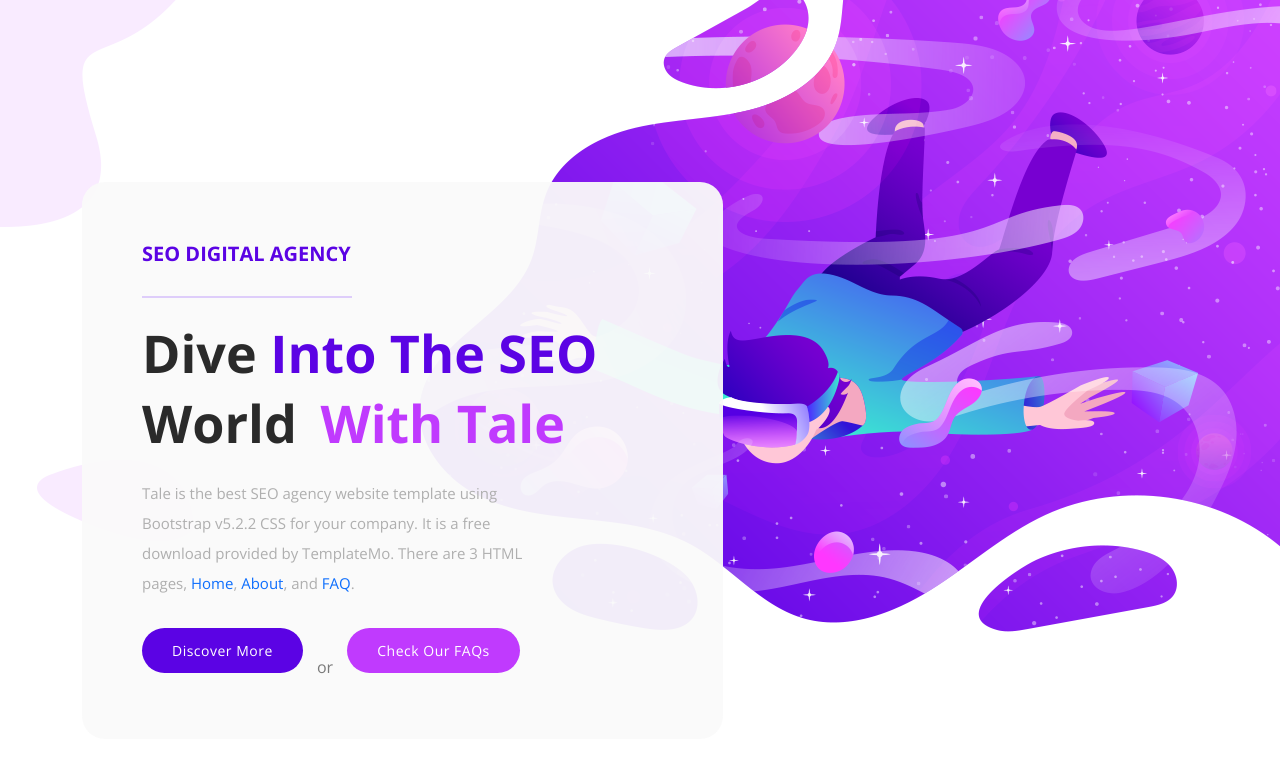
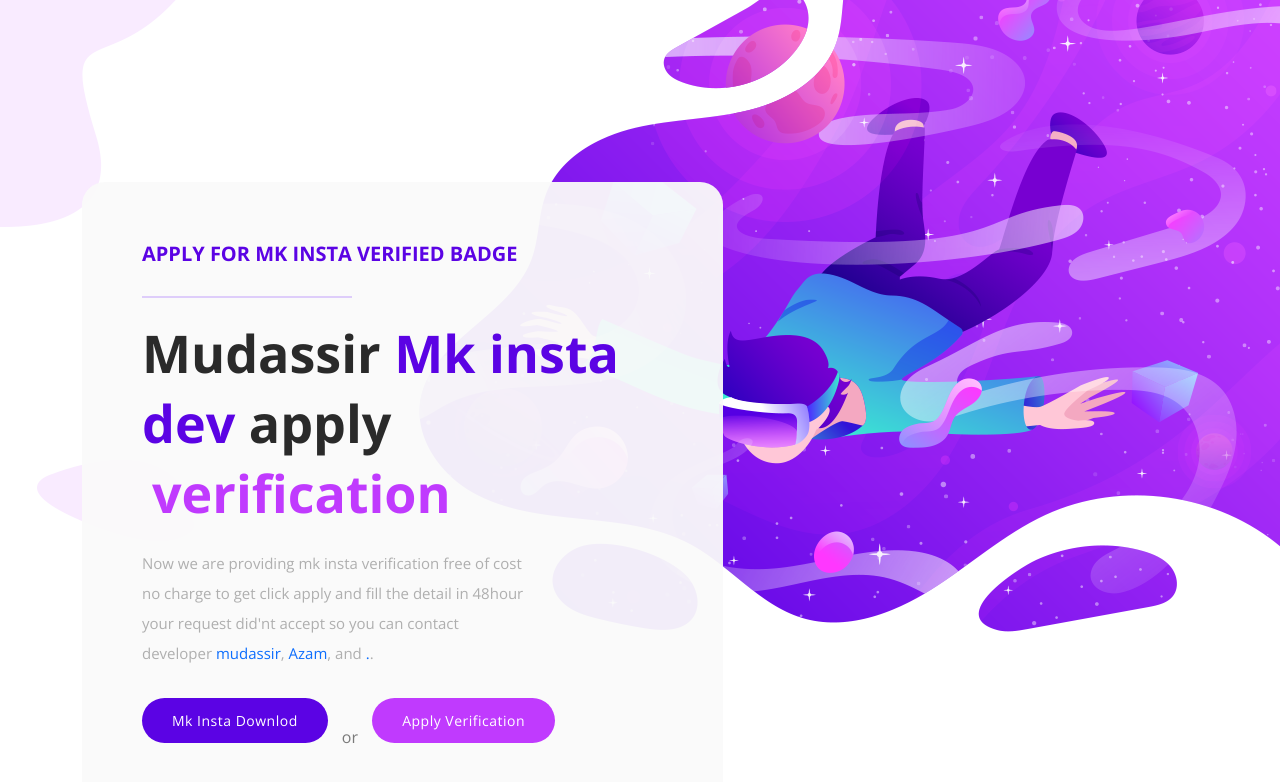
Before and after one commit to mudassir47/mk-insta-int, a plain HTML site: page index.html in a window 1280 px wide. Shown: the part 170-952 px from the top of the page. Drawn offline with nearby package versions, Linux system fonts and the light colour scheme.

Commit message:
Update index.html

```diff
--- a/index.html
+++ b/index.html
@@ -114,13 +114,13 @@ https://templatemo.com/tm-582-tale-seo-agency
       <div class="row">
         <div class="col-lg-7">
           <div class="caption header-text">
-            <h6>SEO DIGITAL AGENCY</h6>
+            <h6>Apply for mk insta verified badge</h6>
             <div class="line-dec"></div>
-            <h4>Dive <em>Into The SEO</em> World <span>With Tale</span></h4>
-            <p>Tale is the best SEO agency website template using Bootstrap v5.2.2 CSS for your company. It is a free download provided by TemplateMo. There are 3 HTML pages, <a href="index.html">Home</a>, <a href="about.html">About</a>, and <a href="faqs.html">FAQ</a>.</p>
-            <div class="main-button scroll-to-section"><a href="#services">Discover More</a></div>
+            <h4>Mudassir <em> Mk insta dev</> </em> apply <span>verification</span></h4>
+            <p> Now we are providing mk insta verification free of cost no charge to get click apply and fill the detail in 48hour your request did'nt accept so you can contact developer   <a href="index.html">mudassir</a>, <a href="about.html">Azam</a>, and <a href="">.</a>.</p>
+            <div class="main-button scroll-to-section"><a href="#services">Mk insta downlod</a></div>
             <span>or</span>
-            <div class="second-button"><a href="faqs.html">Check our FAQs</a></div>
+            <div class="second-button"><a href="faqs.html">Apply verification</a></div>
           </div>
         </div>
       </div>
```
